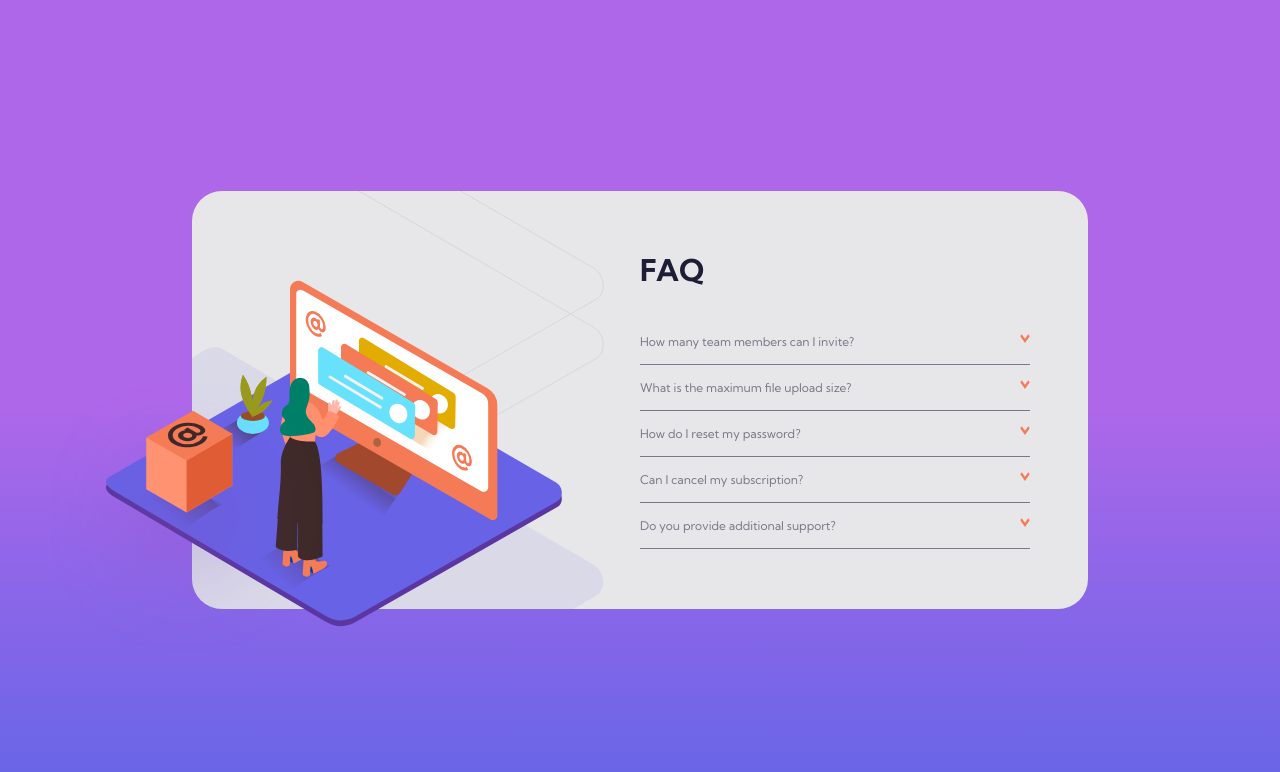
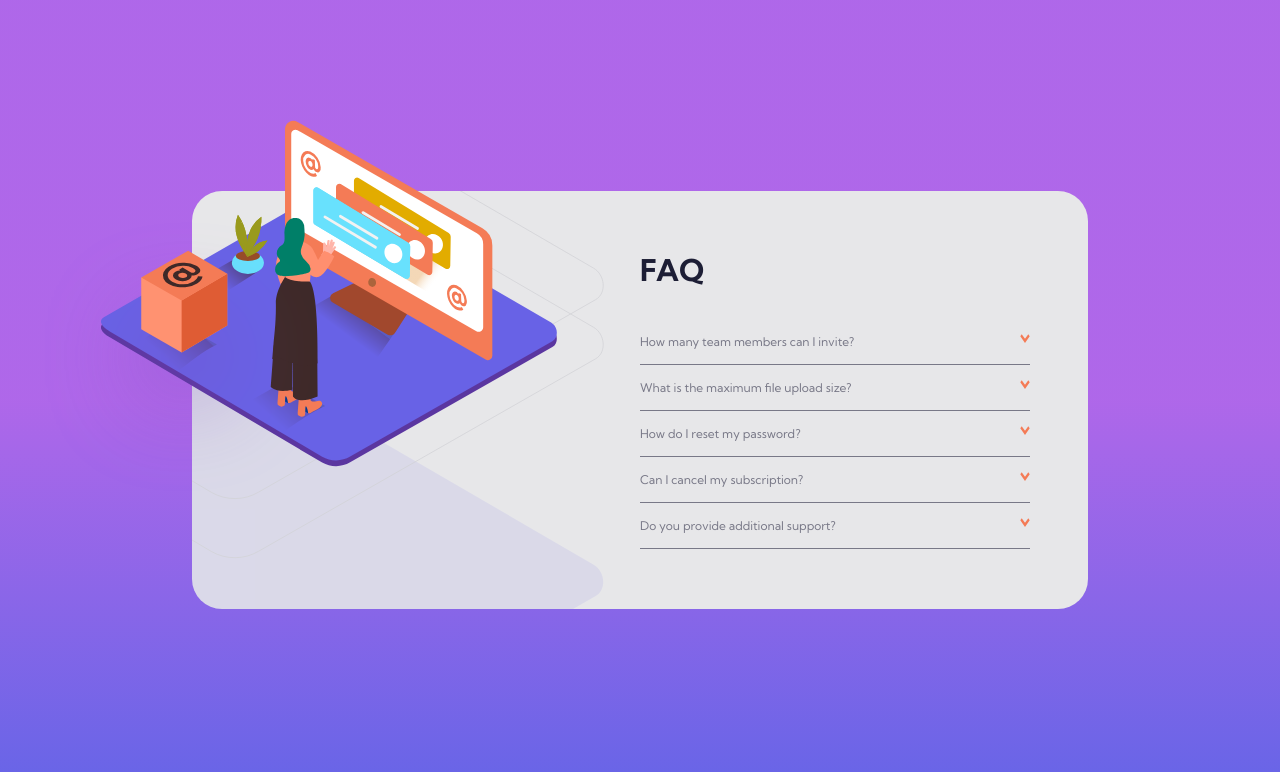
Before and after one commit to darubiomunoz/portfolio-07-faqaccordioncard, a React (Create React App) app: page / in a window 1280 px wide. Shown: the top 772 px of the page. Built offline with nearby package versions, Linux system fonts and the light colour scheme.

Commit message:
illustration layout mediaqueries correction

```diff
--- a/src/components/styles/Illustration.css
+++ b/src/components/styles/Illustration.css
@@ -142,7 +142,7 @@
     }
 }
 
-@media (min-width: 801px) /* and (max-width: 1024px) */ {
+@media (min-width: 801px) {
     .illustration__base {
         width: 66%;
         top: -210px;
@@ -153,7 +153,7 @@
     }
 }
 
-@media (min-width: 1024px) /* and (max-width: 1366px) */ {
+@media (min-width: 1024px) {
     .illustration__base {
         width: 67%;
         top: -235px;
@@ -169,10 +169,6 @@
         position: relative;
         grid-column: 1 / 2;
         grid-row: 1 / 3;
-    }
-    .illustration__base,
-    .illustration__shadow {
-        position: relative;
     }
     .illustration__base {
         width: 40%;
@@ -190,24 +186,12 @@
 
 @media (min-width: 1160px) {
     .illustration__base {
-        top: 280px;
-        left: 50px;
+        top: 120px;
+        left: 45px;
     }
     .illustration__shadow {
         top: -350px;
         left: -350px;
-    }
-}
-
-@media (min-width: 1300px) {
-    .illustration__base {
-        width: 37%;
-        top: 245px;
-        left: 63px;
-    }
-    .illustration__shadow {
-        top: -410px;
-        left: -430px;
     }
 }
 
```
